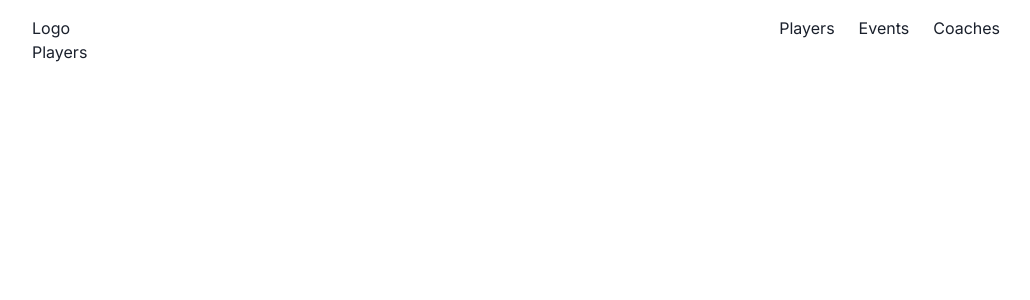
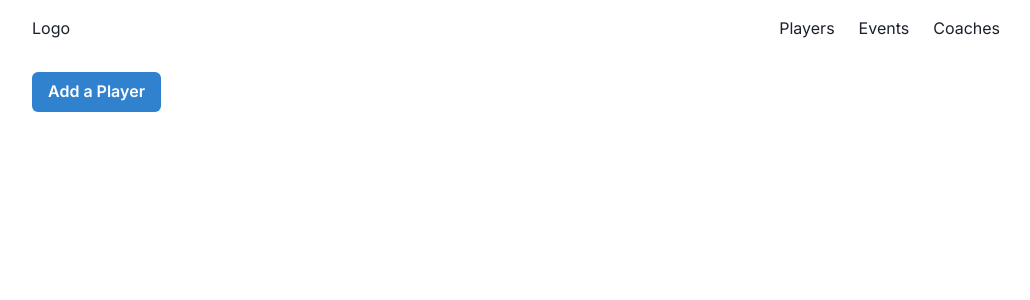
Before and after one commit to zainsadaqat/smart-coach, a Next.js app: page /players in a window 1280 px wide. Shown: the top 300 px of the page, without its empty margins (124-1154 px from the left). Built offline with nearby package versions, Linux system fonts and the light colour scheme.

Commit message:
Create add player button

```diff
--- a/app/players/page.tsx
+++ b/app/players/page.tsx
@@ -1,7 +1,16 @@
+'use client';
 import React from 'react';
+import { Button } from '@chakra-ui/react';
+import Link from 'next/link';
 
 const Players = () => {
-  return <div>Players</div>;
+  return (
+    <div className="my-8">
+      <Link href={'/players/new'}>
+        <Button colorScheme="blue">Add a Player</Button>
+      </Link>
+    </div>
+  );
 };
 
 export default Players;
```
